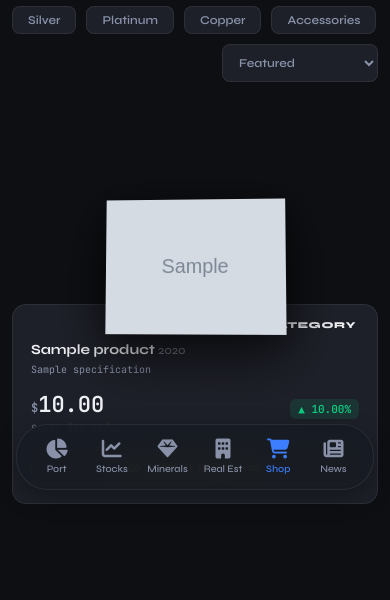
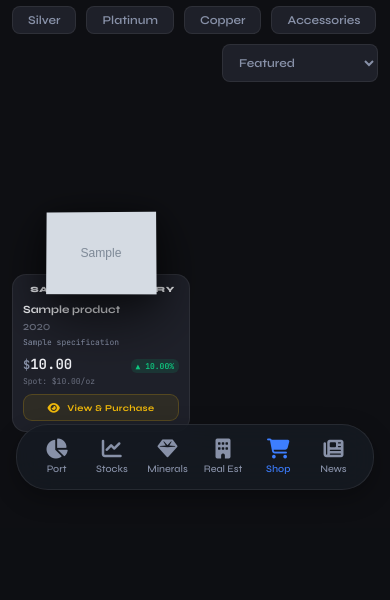
Before and after one commit to bubstar45/qubix, a Django app: template core/templates/core/physical_investments.html in a window 390 px wide. Shown: the part 338-938 px from the top of the page. After the commit the page ends 828 px from the top, so only its background shows below. Run offline with Django 5.2, Linux system fonts and the light colour scheme; the template is opened without the code that fills it: most values are stand-ins (such as "Sample title", 1, 10 or a date in 2020); grey boxes marked "Sample" are stand-in pictures.

```diff
--- a/core/templates/core/physical_investments.html
+++ b/core/templates/core/physical_investments.html
@@ -118,7 +118,7 @@
 /* ── 3D FLOATING PRODUCT CARDS ── */
 .products-grid {
   display: grid;
-  grid-template-columns: repeat(auto-fill, minmax(240px, 1fr));
+  grid-template-columns: repeat(auto-fill, minmax(200px, 1fr));
   gap: 28px 20px;
   padding-top: 70px;
 }
@@ -895,15 +895,103 @@
   .tx-head > *:nth-child(4), .tx-row > *:nth-child(4) { display: none; }
 }
 @media (max-width: 640px) {
-  .products-grid { grid-template-columns: repeat(2, 1fr); gap: 16px; padding-top: 60px; }
-  .portfolio-summary { grid-template-columns: repeat(2, 1fr); }
-  .vault-cards { grid-template-columns: 1fr; }
-  .page-tabs .tab-btn { padding: 10px 13px; font-size: 12px; }
-}
-@media (max-width: 420px) {
-  .products-grid { grid-template-columns: 1fr; }
-  .portfolio-summary { grid-template-columns: 1fr; }
-}
+  .products-grid {
+    grid-template-columns: repeat(2, 1fr);
+    gap: 12px;
+    padding-top: 60px;
+  }
+  .portfolio-summary {
+    grid-template-columns: repeat(2, 1fr);
+  }
+  .vault-cards {
+    grid-template-columns: 1fr;
+  }
+  .page-tabs .tab-btn {
+    padding: 10px 13px;
+    font-size: 12px;
+  }
+
+  /* Make cards smaller to fit 2 columns */
+  .product-float {
+    height: 120px;
+    margin-bottom: -20px;
+  }
+  .product-float img {
+    max-height: 110px;
+    max-width: 130px;
+  }
+  .product-float-emoji {
+    font-size: 60px;
+  }
+  .product-info {
+    padding: 28px 10px 10px;
+  }
+  .product-badge {
+    font-size: 8px;
+    top: 8px;
+    right: 8px;
+    padding: 2px 6px;
+  }
+  .product-name {
+    font-size: 12px;
+    padding-right: 45px;
+    margin-bottom: 2px;
+  }
+  .product-spec {
+    font-size: 9px;
+    margin-bottom: 8px;
+    padding-right: 45px;
+  }
+  .product-price {
+    font-size: 16px;
+  }
+  .product-change {
+    font-size: 9px;
+    padding: 2px 5px;
+  }
+  .product-spot {
+    font-size: 9px;
+    margin-bottom: 8px;
+  }
+  .view-btn {
+    padding: 7px 0;
+    font-size: 10px;
+  }
+}
+
+@media (max-width: 480px) {
+  .products-grid {
+    gap: 10px;
+  }
+  .product-float img {
+    max-height: 95px;
+    max-width: 110px;
+  }
+  .product-name {
+    font-size: 11px;
+    padding-right: 40px;
+  }
+  .product-spec {
+    font-size: 8px;
+  }
+  .product-price {
+    font-size: 14px;
+  }
+  .product-change {
+    font-size: 8px;
+  }
+  .product-spot {
+    font-size: 8px;
+  }
+  .view-btn {
+    font-size: 9px;
+  }
+  .portfolio-summary {
+    grid-template-columns: 1fr;
+  }
+}
+
+/* Remove the old @media (max-width: 420px) completely */
 </style>
 {% endblock %}
 
```
